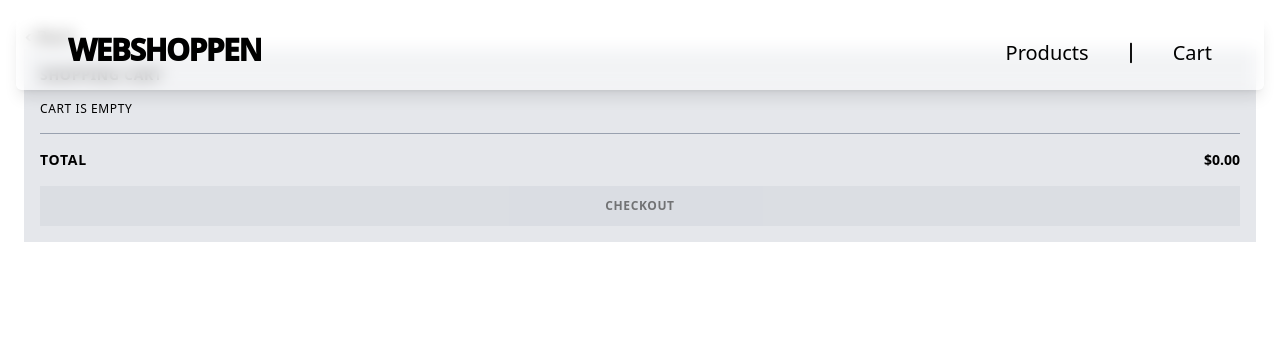
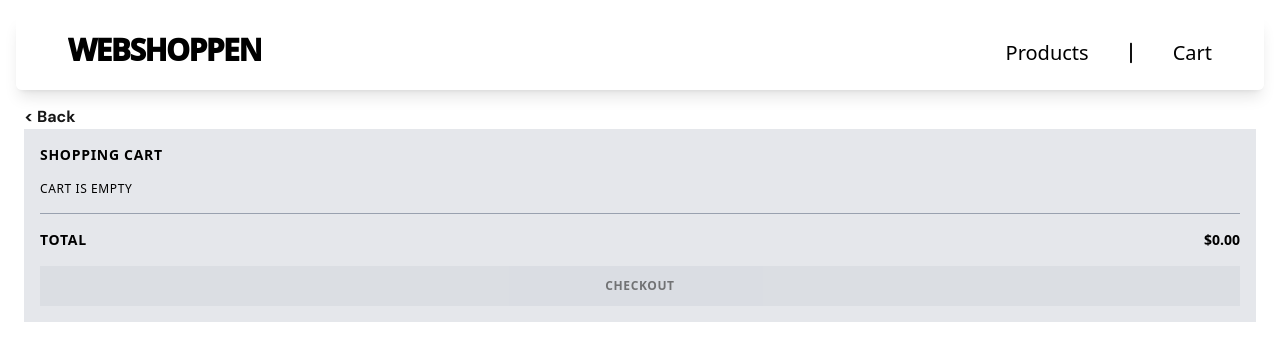
Before and after one commit to simpel-webshop-3sem/simpel-webshop, a Next.js app: page /cart in a window 1280 px wide. Shown: the top 360 px of the page. Built offline with nearby package versions, Linux system fonts and the light colour scheme.

Commit message:
Adjust CartPage padding for improved layout

```diff
--- a/src/app/(routes)/cart/page.js
+++ b/src/app/(routes)/cart/page.js
@@ -9,7 +9,7 @@
   const removeFromCart = useStore((s) => s.removeFromCart);
   const total = cart.reduce((sum, i) => sum + (i.price || 0) * (i.qty || 1), 0);
   return (
-    <div className="p-6">
+    <div className="mt-20 p-6">
       <BackButton />
       <div className="bg-gray-200 p-4">
         <h2 className="mb-4 text-sm font-bold tracking-wider text-black uppercase">
```
